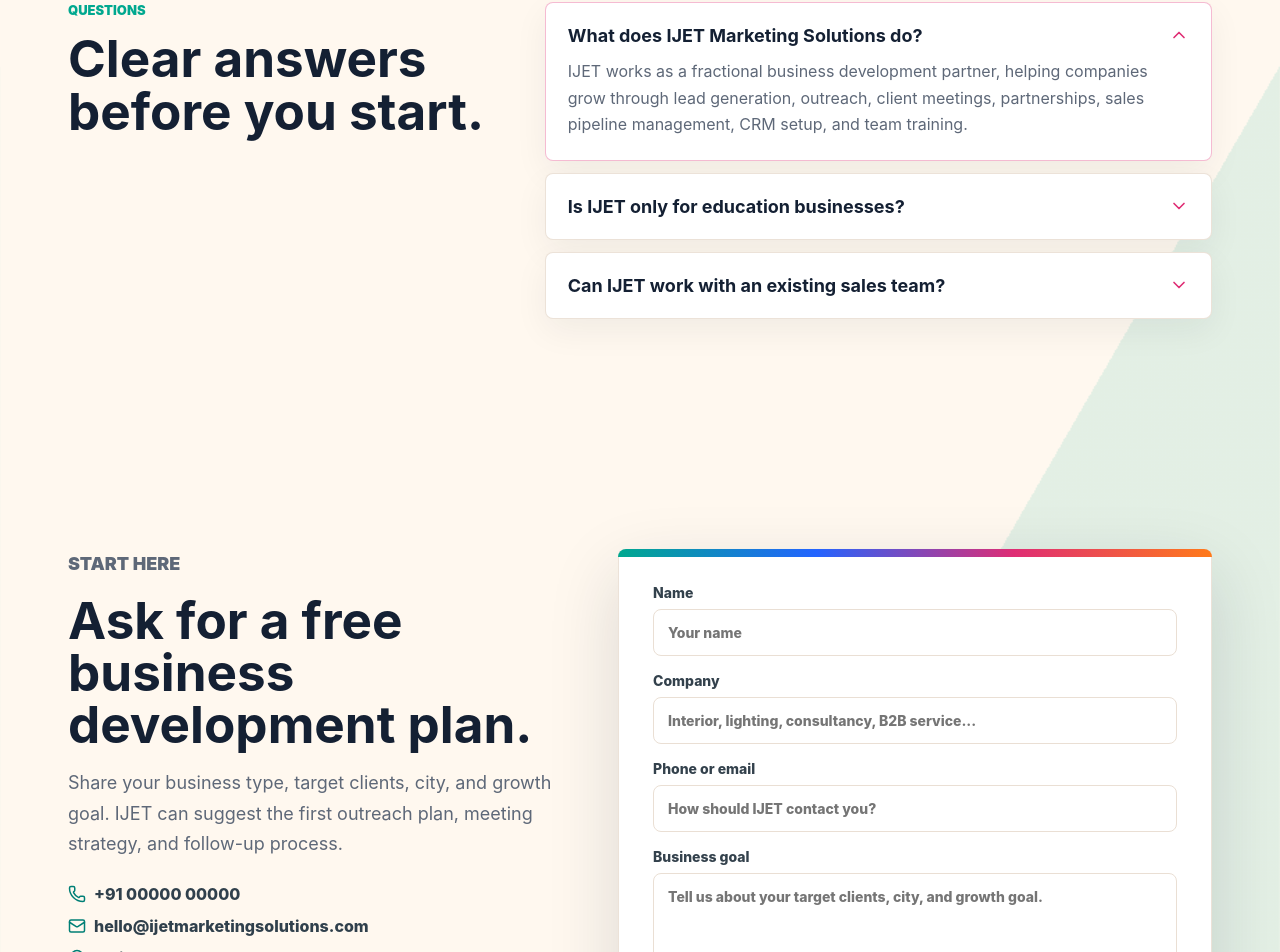
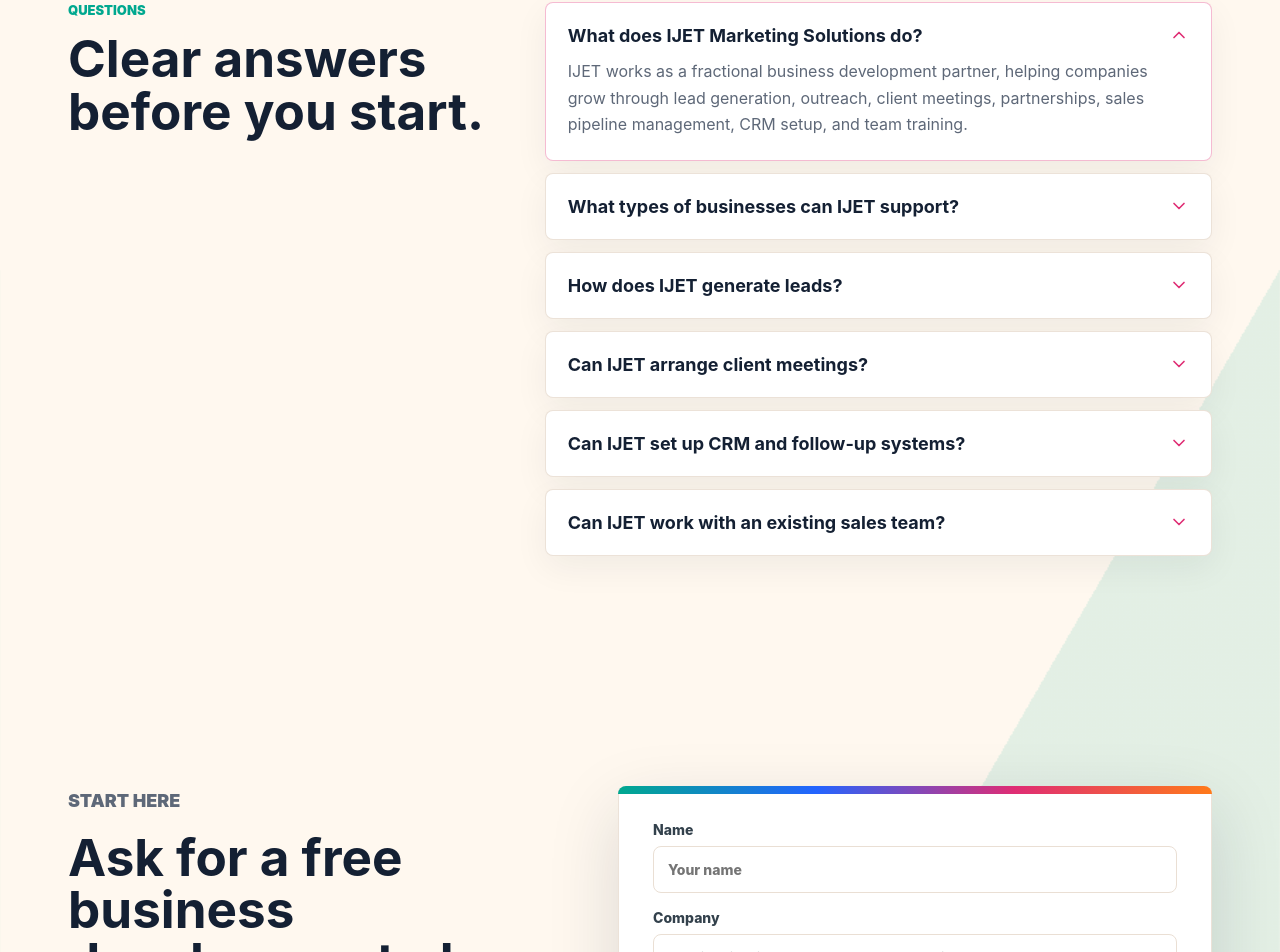
Before and after one commit to parvezmhmmd/ijet-marketing-solutions, a React (Vite) app: page / in a window 1280 px wide. Shown: the part 5060-6012 px from the top of the page. Built offline with nearby package versions, Linux system fonts and the light colour scheme.

Commit message:
Broaden IJET FAQ section

```diff
--- a/src/main.jsx
+++ b/src/main.jsx
@@ -95,9 +95,24 @@
       "IJET works as a fractional business development partner, helping companies grow through lead generation, outreach, client meetings, partnerships, sales pipeline management, CRM setup, and team training."
   },
   {
-    question: "Is IJET only for education businesses?",
+    question: "What types of businesses can IJET support?",
     answer:
-      "No. Education can be one industry, but IJET is built for many Indian businesses such as interiors, building materials, lighting, visa consultancies, fire safety, security systems, and B2B services."
+      "IJET can support businesses that depend on leads, meetings, partnerships, and relationship-based selling, including interiors, building materials, lighting, consultancies, safety systems, security systems, and B2B services."
+  },
+  {
+    question: "How does IJET generate leads?",
+    answer:
+      "IJET starts by defining the target customer, researching decision-makers, building prospect lists, preparing outreach messages, and using calling, email, follow-up, and referral channels to create qualified opportunities."
+  },
+  {
+    question: "Can IJET arrange client meetings?",
+    answer:
+      "Yes. IJET can identify prospects, contact decision-makers, qualify interest, and arrange meetings so the business owner or sales team can focus on presenting, negotiating, and closing."
+  },
+  {
+    question: "Can IJET set up CRM and follow-up systems?",
+    answer:
+      "Yes. IJET can help create lead stages, follow-up reminders, reporting formats, calling notes, and a simple CRM workflow so no opportunity is forgotten."
   },
   {
     question: "Can IJET work with an existing sales team?",
```
